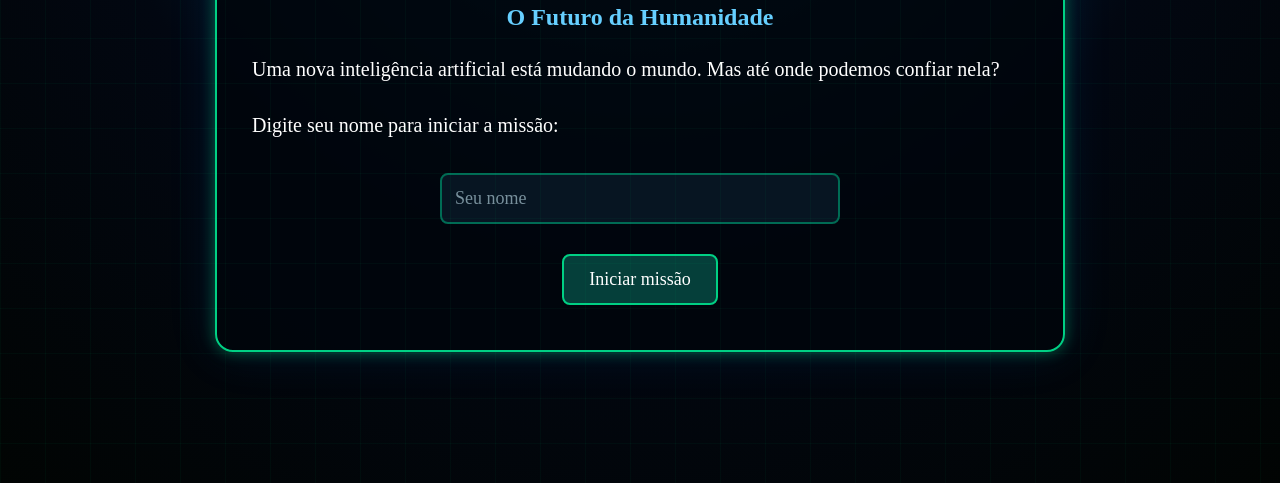
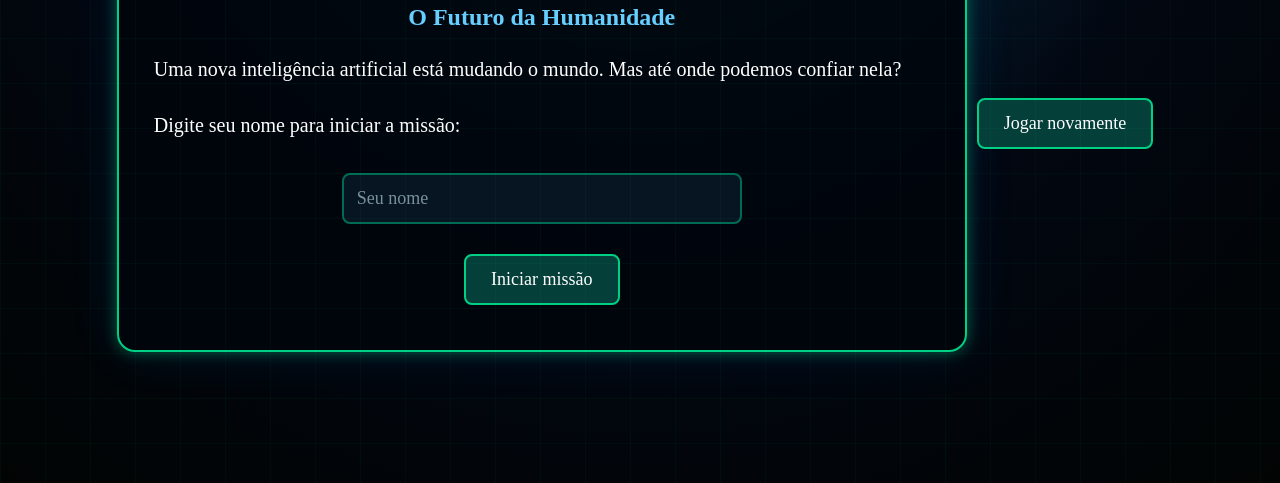
Before and after one commit to laraleticia1b/3trimestre-projeto-ia-, a plain HTML site: page index.html in a window 1280 px wide. Shown: the part 277-760 px from the top of the page. Drawn offline with Linux system fonts and the light colour scheme.

Commit message:
Update index.html

```diff
--- a/index.html
+++ b/index.html
@@ -86,3 +86,7 @@
 </body>
 
 </html>
+
+<button onclick="location.reload()">
+    Jogar novamente
+</button>
```
